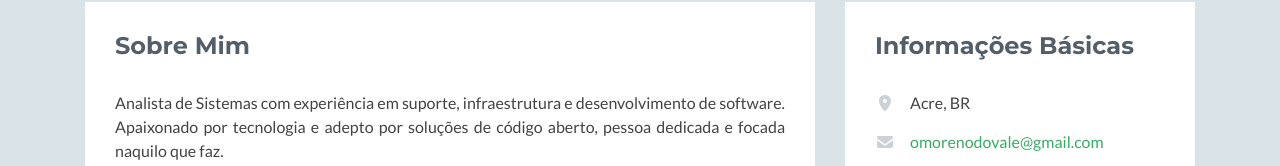
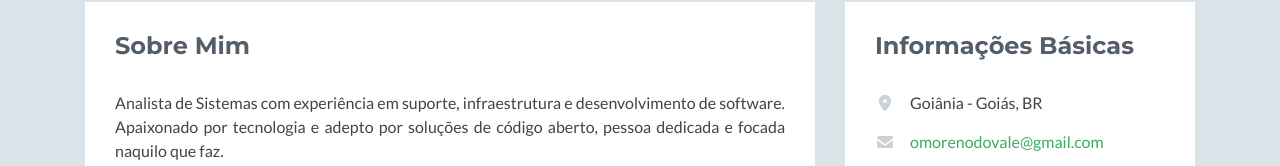
Before and after one commit to carlos-moreno/portfolio, a plain HTML site: page index.html in a window 1280 px wide. Shown: the part 328-494 px from the top of the page. Drawn offline with nearby package versions, Linux system fonts and the light colour scheme; no server answers; a script that the page names is missing; some icons are missing; files whose address does not match are found by name.

Commit message:
Update Location

```diff
--- a/index.html
+++ b/index.html
@@ -184,7 +184,7 @@
                         <h2 class="heading">Informações Básicas</h2>
                         <div class="content">
                             <ul class="list-unstyled">
-                                <li><i class="fas fa-map-marker-alt"></i><span class="sr-only">Local:</span>Acre, BR</li>
+                                <li><i class="fas fa-map-marker-alt"></i><span class="sr-only">Local:</span>Goiânia - Goiás, BR</li>
                                 <li><i class="fas fa-envelope"></i><span class="sr-only">E-mail:</span><a href="#">omorenodovale@gmail.com</a></li>
                                 <li><i class="fas fa-file-pdf"></i><span class="sr-only">Curriculum Vitae:</span><a href="https://docs.google.com/document/d/1tp21G2izWtQDIM4uSdjWuo7oJ4VWZJg5e0mBKD9Oh6M/edit?usp=sharing" target="_blank">Download CV</a></li>
                                 <li><i class="fab fa-skype"></i><span class="sr-only">Skype:</span><a href="#">system_iii</a></li>
```
